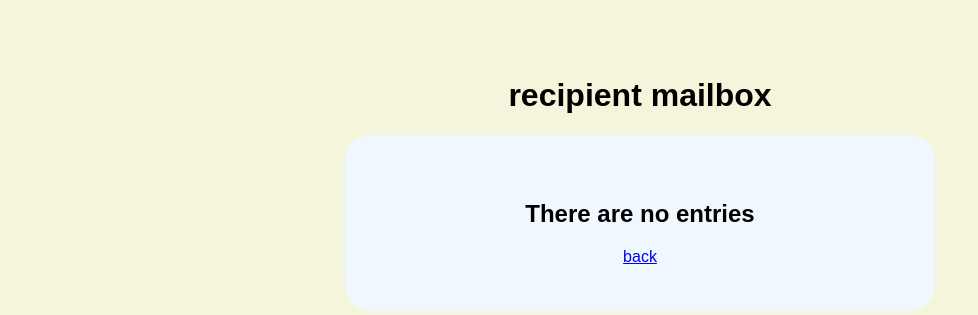
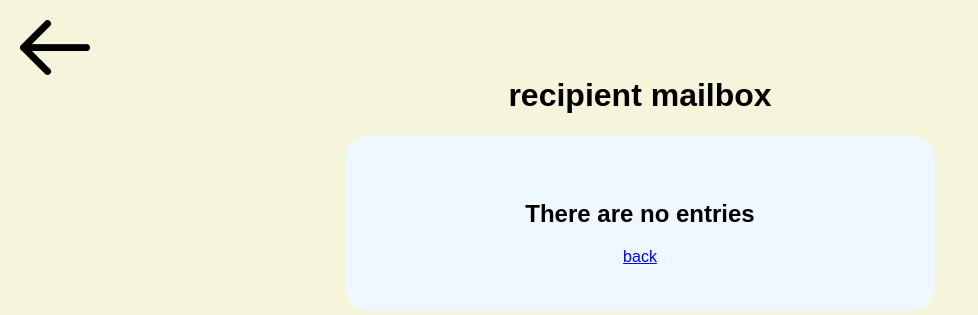
Before and after one commit to connorm400/social-nexus, a Flask app: page /recipient in a window 1280 px wide. Shown: the top 315 px of the page, without its empty margins (0-978 px from the left). Run offline with Flask 3, Linux system fonts and the light colour scheme.

Commit message:
Added a little back button :3

```diff
--- a/static/css/main.css
+++ b/static/css/main.css
@@ -25,5 +25,10 @@ body {
     margin:auto;
     border-radius: 25px;
     padding: 4%;
-
 }
+img.back {
+    position:absolute;
+    width: 70px;
+    top: 20px;
+    left: 20px;
+}
--- a/templates/dropper.html
+++ b/templates/dropper.html
@@ -5,6 +5,7 @@
 {% endblock %}
 
 {% block body %}
+<a href="/"><img src="{{ url_for('static', filename='images/back-arrow.png') }}" class="back"></a>
 <div class="box">
 <h1>Add Entry</h1>
 
--- a/templates/recipient.html
+++ b/templates/recipient.html
@@ -5,19 +5,22 @@
 {% endblock %}
 
 {% block body %}
+<a href="/"><img src="{{ url_for('static', filename='images/back-arrow.png') }}" class="back"></a> <!--back button-->
 <h1>recipient mailbox</h1>
 <div class="box">
+    <!--Only shows this if there arent are 0 (or less ig) entries-->
     {% if submissions|length < 1 %}
         <h2>There are no entries</h2>
         <a href="/">back</a>
     {% endif %}
+    <!--Repeats this for each post-->
     {% for entry in submissions %}
 
         <h2>Date Created: {{ entry.date_created.date() }}</h2>
         <p>{{ entry.content }}</p>
         <br>
         <a href="/del/{{entry.id}}">Delete</a>
-        {% if submissions|length > 1 %}
+        {% if submissions|length > 1 %} <!--Will only show a horizontal line if there are multiple posts to be divided-->
             <hr>
         {% endif %}
     {% endfor %}
```
Also changed, not shown: README.md, static/images/back-arrow.png (added).
